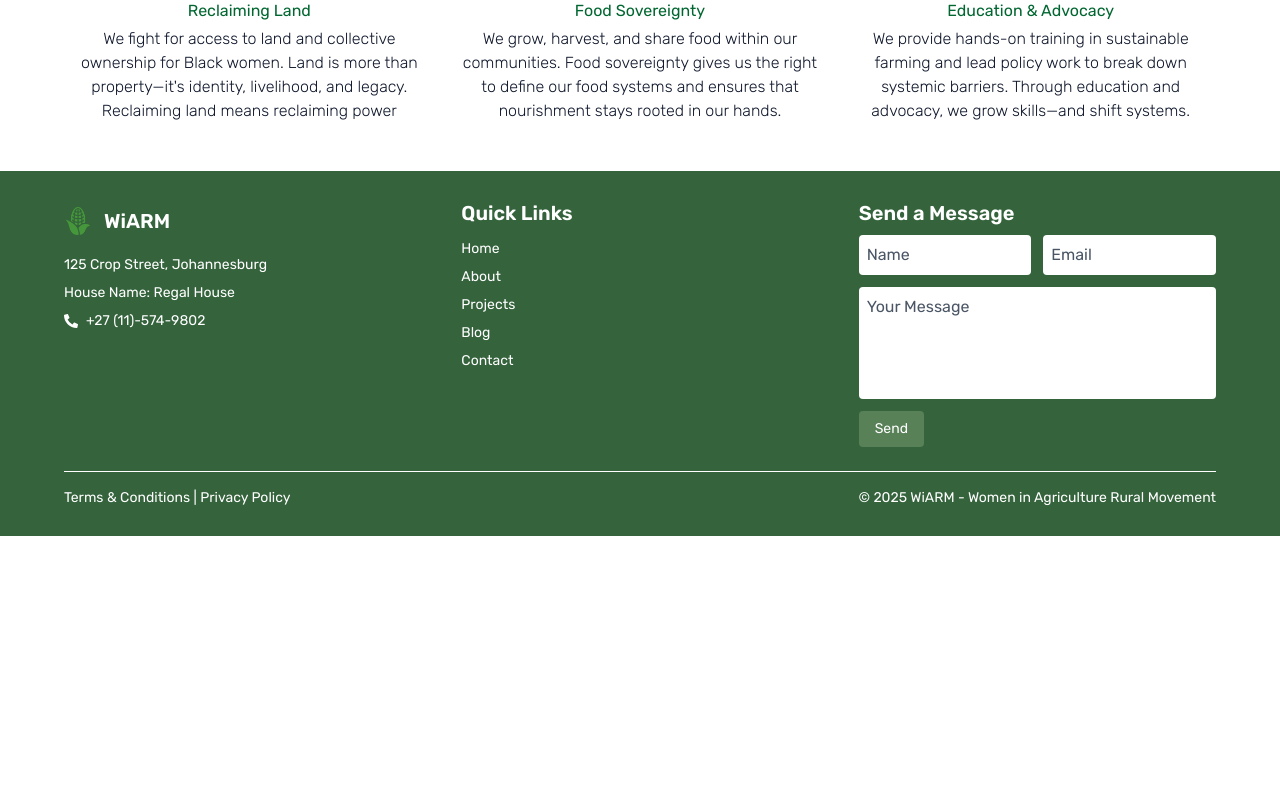
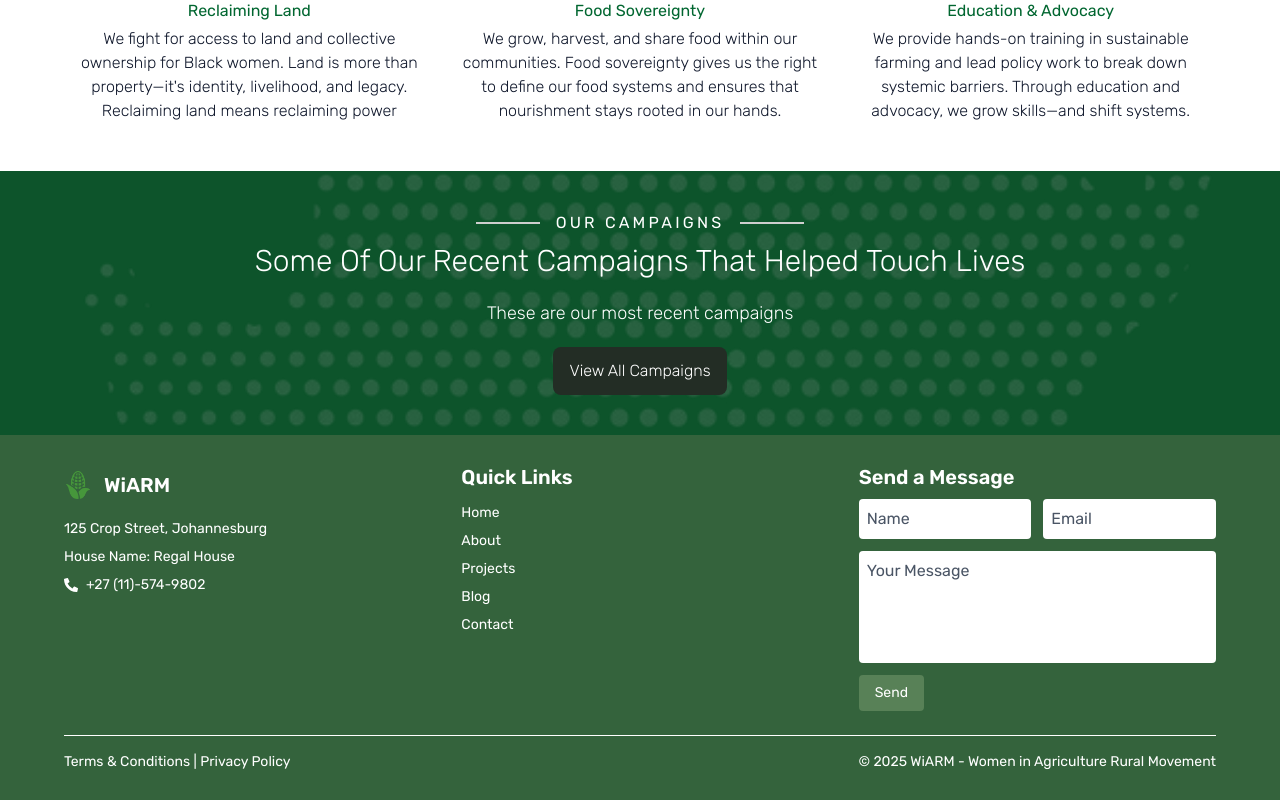
Before and after one commit to rorisangputu/wiarm, a React (Vite) app: page / in a window 1280 px wide. Shown: the part 1699-2499 px from the top of the page. Before the commit the page ends 2235 px from the top, so only its background shows below. Built offline with nearby package versions, Linux system fonts and the light colour scheme.

Commit message:
styling campaign heading

```diff
--- a/src/components/Campaigns.jsx
+++ b/src/components/Campaigns.jsx
@@ -1,9 +1,45 @@
 import React from 'react'
+import dotted from '../assets/dotted_sa_bg.png'
 
 const Campaigns = () => {
     return (
-        <div className='w-full'>
+        <div className='w-full bg-green-900 py-10 relative overflow-hidden'>
 
+            {/* Background Image Positioned Behind Content */}
+            <img
+                src={dotted}
+                alt="wheatbg"
+                className="absolute inset-0 w-full h-full object-cover opacity-20 z-0"
+            />
+            <div className='w-[90%] mx-auto relative z-10 text-white'>
+                <div className='flex flex-col'>
+                    <div className="flex flex-col">
+                        <div className='flex items-center gap-4 justify-center mb-2'>
+                            <hr className="w-16 border-t-2 border-[#cecece]" />
+                            <h1 className="uppercase font-normal tracking-[0.2em] text-white">
+                                Our campaigns
+                            </h1>
+                            <hr className="w-16 border-t-2 border-[#cecece]" />
+                        </div>
+                        <div className='text-center flex flex-col gap-5'>
+                            <h2 className='capitalize text-3xl text-white font-light'>
+                                Some of our recent campaigns that helped touch lives
+                            </h2>
+                            <p className='font-extralight text-lg'>
+                                These are our most recent campaigns
+                            </p>
+                            <div className="flex justify-center">
+                                <button className="flex capitalize font-light text-md items-center gap-2 bg-[#232d25] rounded-lg py-3 px-4 text-white">
+                                    View all campaigns
+                                </button>
+                            </div>
+                        </div>
+                    </div>
+                    <div className=''>
+
+                    </div>
+                </div>
+            </div>
         </div>
     )
 }
```
